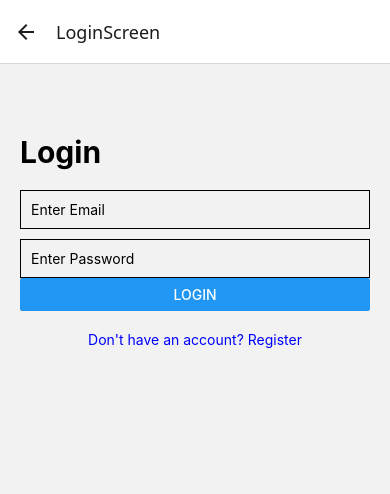
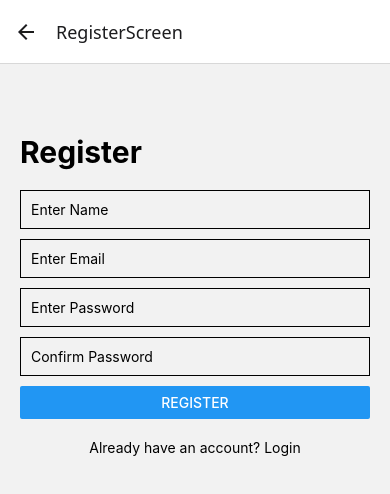
Before and after one commit to harisdesai/App-development, a React Native app: screen /LoginScreen in a window 390 px wide. Both pictures are taken after a click on the element "Don't have an account? Register". Shown: the top 494 px of the page. Built offline with nearby package versions, Linux system fonts and the light colour scheme.

Commit message:
login & register

```diff
--- a/pages/LoginScreen.tsx
+++ b/pages/LoginScreen.tsx
@@ -111,7 +111,7 @@ const LoginScreen = ({navigation}: any) => {
 
       <Text
         style={styles.registerText}
-        onPress={() => navigation.navigate('Register')}>
+        onPress={() => navigation.navigate('RegisterScreen')}>
         Don't have an account? Register
       </Text>
 
--- a/pages/RegisterScreen.tsx
+++ b/pages/RegisterScreen.tsx
@@ -137,7 +137,7 @@ const RegisterScreen = ({navigation}: any) => {
 
       <Text
         style={styles.loginText}
-        onPress={() => navigation.navigate('Login')}>
+        onPress={() => navigation.navigate('LoginScreen')}>
         Already have an account? Login
       </Text>
 
```
